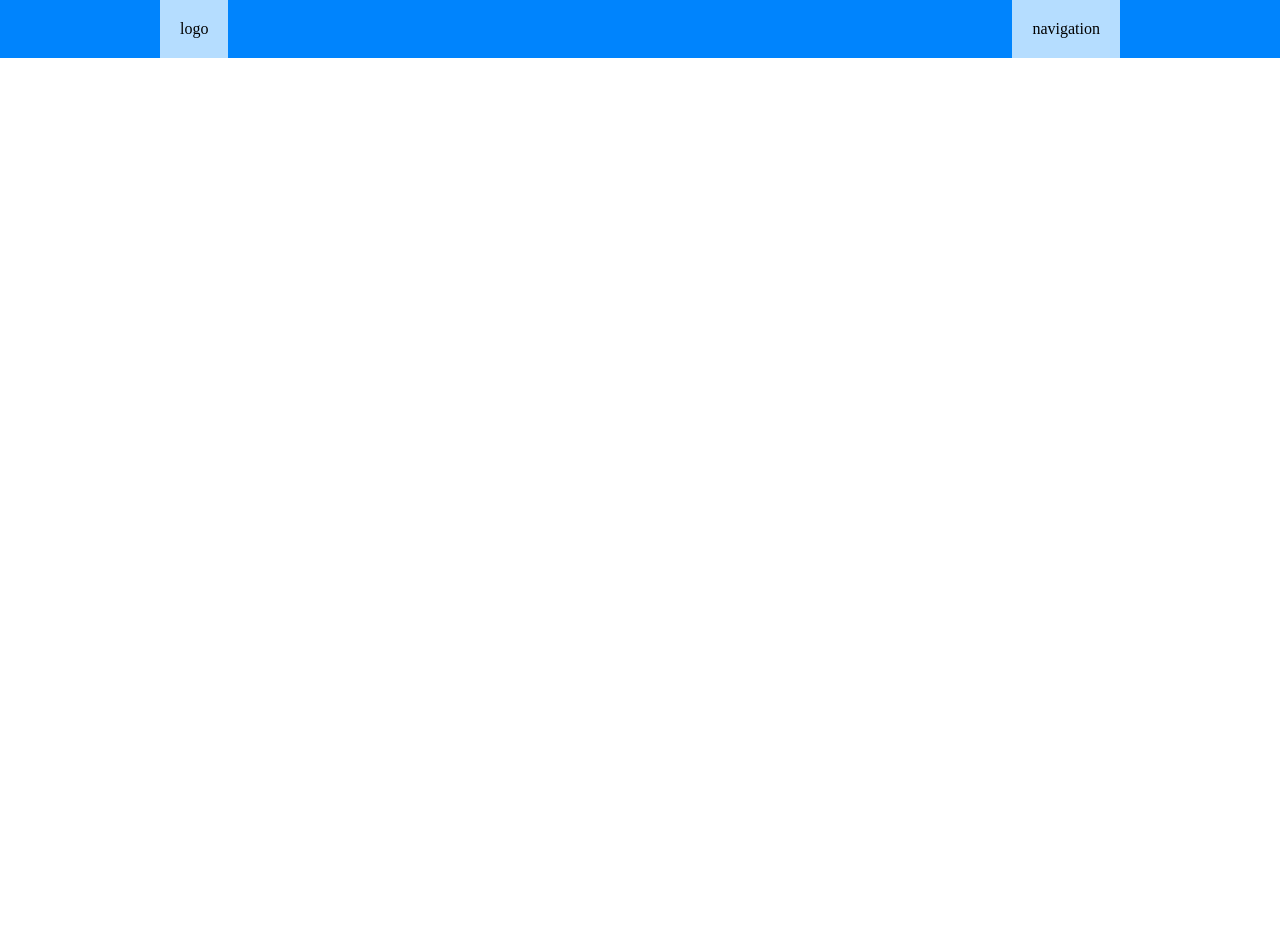
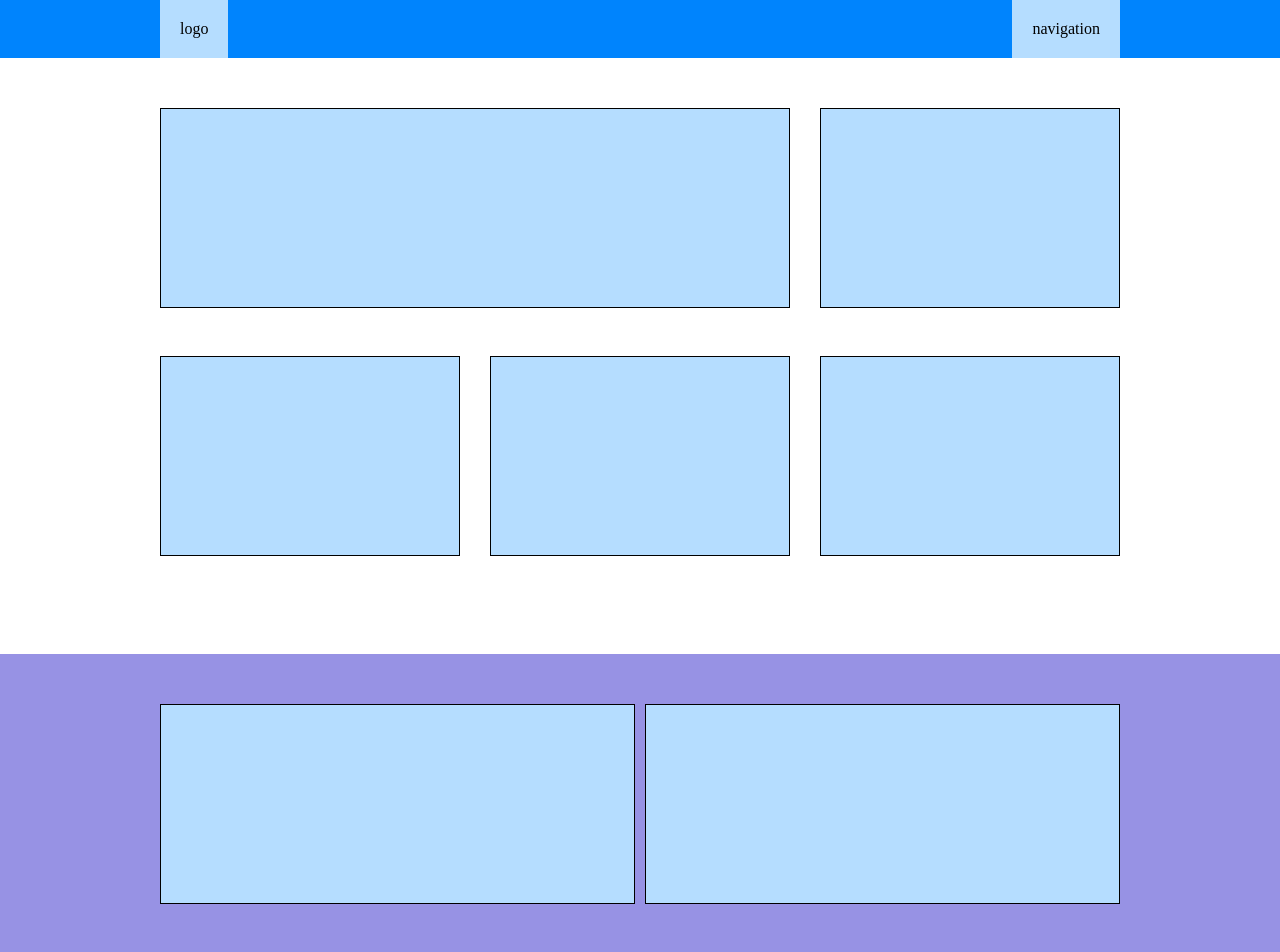
Before and after one commit to ChrisJUnda/htmlcss-responsive-layout, a plain HTML site: page index.html in a window 1280 px wide. Shown: the top 952 px of the page. Before the commit the page ends 800 px from the top, so only its background shows below. Drawn offline with Linux system fonts and the light colour scheme.

Commit message:
[UPD] SECTION 2 AND 3

```diff
--- a/css/style.css
+++ b/css/style.css
@@ -16,15 +16,44 @@ header .container > * {
 
 /*Fine Header*/
 
+/*Inizio Main*/
+
+main section#jumbo .col {
+    margin-bottom: 1.5rem;
+}
+/*Fine Main*/
+
 /*Inizio Classi*/
 
 .container{
     margin: 0 auto;
 }
+
+
+.content{
+    background-color: #B5DDFF;
+    border: 1px solid black
+}
 /*Fine Classi*/
 
 
 /*Inizio Utilities*/
+
+.height-200{
+    height: 200px;
+}
+
+.height-300{
+    height: 300px;
+}
+
+.height-500{
+    height: 500px;
+}
+
+.height-2000{
+    height: 2000px;
+}
 
 .bg-azul {
     background-color: #0084FD;
@@ -49,6 +78,22 @@ header .container > * {
     padding: 0 2rem;
 }
 
+.p-top-50{
+    padding-top: 50px;
+}
+
+.p-bottom-50{
+    padding-bottom: 50px;
+}
+
+.margin-bottom-16{
+    margin-bottom: 16px;
+}
+
+.margin-bottom-24{
+    margin-bottom: 24px;
+}
+
 .flex{
     display: flex;
 }
@@ -70,12 +115,42 @@ header .container > * {
         max-width: 720px;
     }
 
+    /* Jumbo */
+    #jumbo .row{
+        display: flex;
+        flex-wrap: wrap;
+        margin-left: -15px;
+        margin-right: -15px;
+    }
+    #jumbo .col{
+        width: calc(100% / 3 - 30px);
+        margin-left: 15px;
+        margin-right: 15px;
+    }
+
+    #jumbo .col.col-main{
+        width: calc((100% / 3) * 2 - 30px);
+    }
+
 }
 
 @media screen and (min-width:992px) {
     .container{
         max-width: 960px;
     }
+    #planning .row{
+        display: flex;
+        flex-direction: row;
+        justify-content: center;
+    }
+    #planning .col{
+        width: calc(100% / 2);
+    }
+
+    #planning .col.col-section2{
+        margin-right: 10px;
+    }
+
 
 }
 /*Fine Responsive*/
--- a/index.html
+++ b/index.html
@@ -17,44 +17,72 @@
                 navigation
             </div>
         </div>
-
     </header>
     <!--Fine Header-->
 
     <!--Inizio Main-->
     <main>
         <!--Inizio Section 1-->
-        <section>
+        <section id="jumbo"  class=" bg-white px-2 p-top-50 p-bottom-50">
+            <div class="container">
+                <div class="row">
+                    <div class="col col-main">
+                        <div class="content height-200 margin-bottom-24"></div>
+                    </div>
+                    <div class="col">
+                        <div class="content height-200 margin-bottom-24"></div>
+                    </div>
+                    <div class="col">
+                        <div class="content height-200 margin-bottom-24"></div>
+                    </div>
+                    <div class="col">
+                        <div class="content height-200 margin-bottom-24"></div>
+                    </div>
+                    <div class="col">
+                        <div class="content height-200 margin-bottom-24"></div>
+                    </div>
+                </div>
+            </div>
 
         </section>
         <!--Fine Section 1-->
 
         <!--Inizio Section 2-->
-        <section>
+        <section id="planning" class=" bg-lilla px-2 p-top-50 p-bottom-50">
+            <div class="container">
+                <div class="row">
+                    <div class="col col-section2">
+                        <div class="content height-200 margin-bottom-16"></div>
+                    </div>
+                    <div class="col">
+                        <div class="content height-200 margin-bottom-16"></div>
+                    </div>
+                </div>
+            </div>
 
         </section>
         <!--Fine Section 2-->
 
         <!--Inizio Section 3-->
-        <section>
+        <section id="partners" class="height-300 bg-white">
 
         </section>
         <!--Fine Section 3-->
 
         <!--Inizio Section 4-->
-        <section>
+        <section id="benefits" class="height-300 bg-lilla">
 
         </section>
         <!--Fine Section 4-->
 
         <!--Inizio Section 5-->
-        <section>
+        <section id="about"class="height-300 bg-white">
 
         </section>
         <!--Fine Section 5-->
 
         <!--Inizio Section 6-->
-        <section>
+        <section id="get-started" class="height-300 bg-lilla">
 
         </section>
         <!--Fine Section 6-->
```
